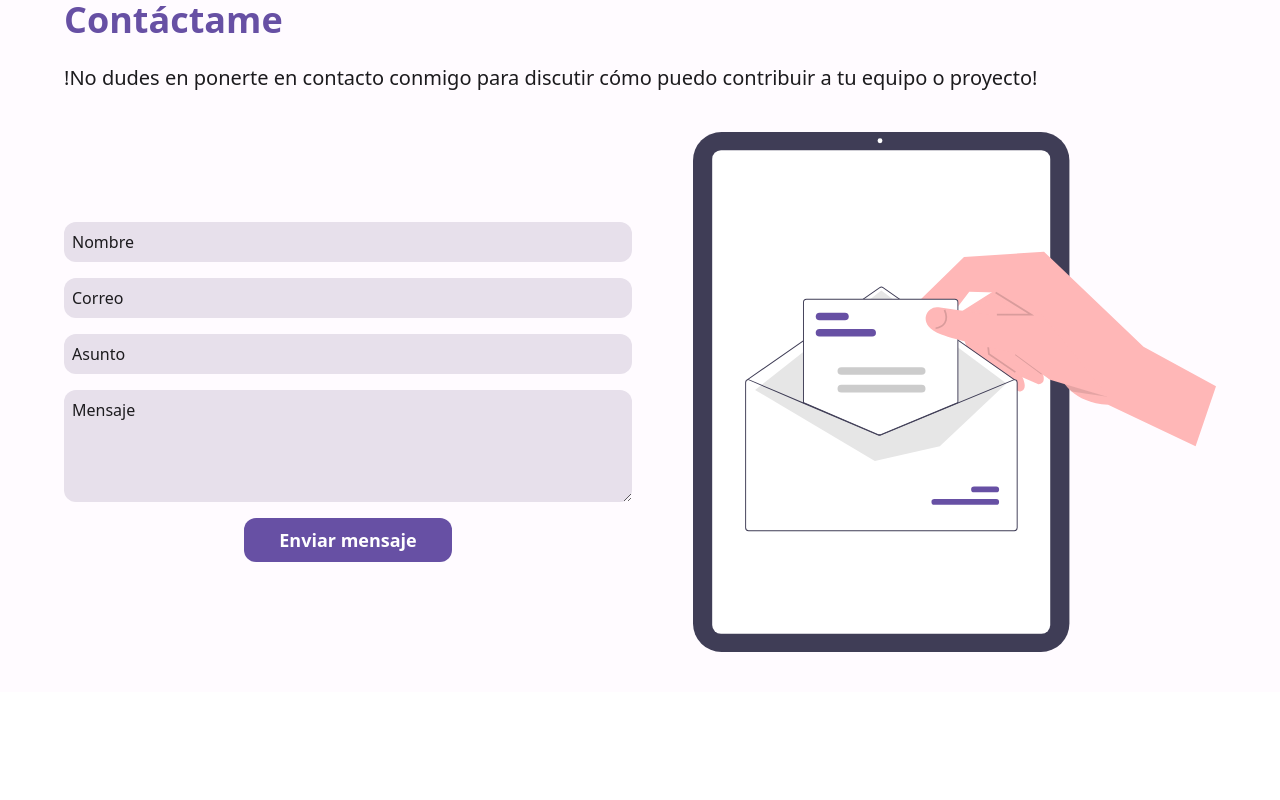
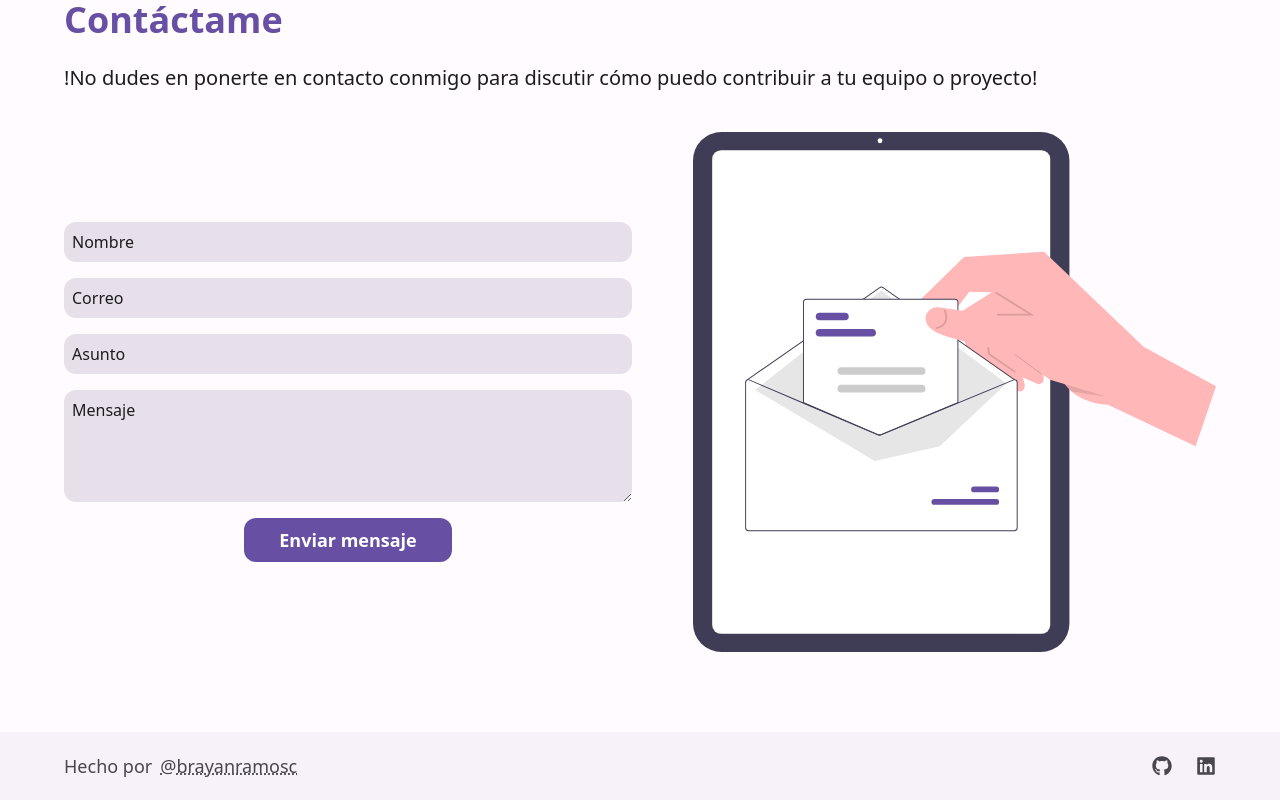
Before and after one commit to brayanramosc/personal-portfolio, a React (Vite) app: page / in a window 1280 px wide. Shown: the part 1389-2189 px from the top of the page. Before the commit the page ends 2081 px from the top, so only its background shows below. Built offline with nearby package versions, Linux system fonts and the light colour scheme.

Commit message:
feat: add footer

```diff
--- a/src/App.tsx
+++ b/src/App.tsx
@@ -1,6 +1,6 @@
 import { Toaster } from "react-hot-toast";
 
-import { About, Contact, Header, Hero } from "./components";
+import { About, Contact, Footer, Header, Hero } from "./components";
 
 function App() {
   return (
@@ -13,11 +13,14 @@ function App() {
     >
       <Toaster />
       <Header />
+
       <main className="px-10 pb-10">
         <Hero />
         <About />
         <Contact />
       </main>
+
+      <Footer />
     </div>
   )
 }
--- /dev/null
+++ b/src/components/Footer.tsx
@@ -0,0 +1,43 @@
+import { useTranslation } from "react-i18next";
+import { FaLinkedin } from "react-icons/fa";
+import { FaGithub } from "react-icons/fa";
+
+const Footer = () => {
+    const { t } = useTranslation();
+
+    return (
+        <footer
+            className="
+                mt-10 px-10 pt-5 w-full pb-10 sm:pb-5
+                bg-light-scheme-surface-low text-light-scheme-on-surface-variant
+                dark:bg-dark-scheme-surface-low dark:text-dark-scheme-on-surface-variant
+            "
+        >
+            <div className="max-w-6xl mx-auto flex flex-col gap-4 sm:flex-row justify-between items-center">
+                <div className="flex flex-row gap-2">
+                    <p className="text-lg">
+                        {t('footerTextMadeBy')}
+                    </p>
+                    <a
+                        href="https://github.com/brayanramosc"
+                        className="text-lg underline decoration-dotted"
+                        target="_blank"
+                    >
+                        {t('footerLinkMadeBy')}
+                    </a>
+                </div>
+
+                <div className="flex flex-row gap-6 items-center">
+                    <a href="https://github.com/brayanramosc" target="_blank">
+                        <FaGithub size={20} />
+                    </a>
+                    <a href="https://www.linkedin.com/in/brayan-ramos-caicedo/" target="_blank">
+                        <FaLinkedin size={20} />
+                    </a>
+                </div>
+            </div>
+        </footer>
+    )
+}
+
+export default Footer;
--- a/src/components/index.ts
+++ b/src/components/index.ts
@@ -1,4 +1,5 @@
 export { default as About } from './About';
+export { default as Footer } from './Footer';
+export { default as Hero } from './Hero';
 export { default as Contact } from './contact/Contact';
-export { default as Hero } from './Hero';
 export { default as Header } from './header/Header';
--- a/src/constants/i18n/en.json
+++ b/src/constants/i18n/en.json
@@ -20,5 +20,7 @@
     "contactPlaceholder4": "Message",
     "contactInputValidationMessage": "Complete this field",
     "contactSuccessEmailSent": "Message sent successfully.",
-    "contactErrorEmailSent": "An error occurred sending the email. Try again later or contact me through my networks :D"
+    "contactErrorEmailSent": "An error occurred sending the email. Try again later or contact me through my networks :D",
+    "footerTextMadeBy": "Made by",
+    "footerLinkMadeBy": "@brayanramosc"
 }
--- a/src/constants/i18n/es.json
+++ b/src/constants/i18n/es.json
@@ -20,5 +20,7 @@
     "contactPlaceholder4": "Mensaje",
     "contactInputValidationMessage": "Completa este campo",
     "contactSuccessEmailSent": "Mensaje enviado correctamente.",
-    "contactErrorEmailSent": "Ocurrió un error al enviar el correo. Intenta más tarde o contáctame por mis redes :D"
+    "contactErrorEmailSent": "Ocurrió un error al enviar el correo. Intenta más tarde o contáctame por mis redes :D",
+    "footerTextMadeBy": "Hecho por",
+    "footerLinkMadeBy": "@brayanramosc"
 }
```
